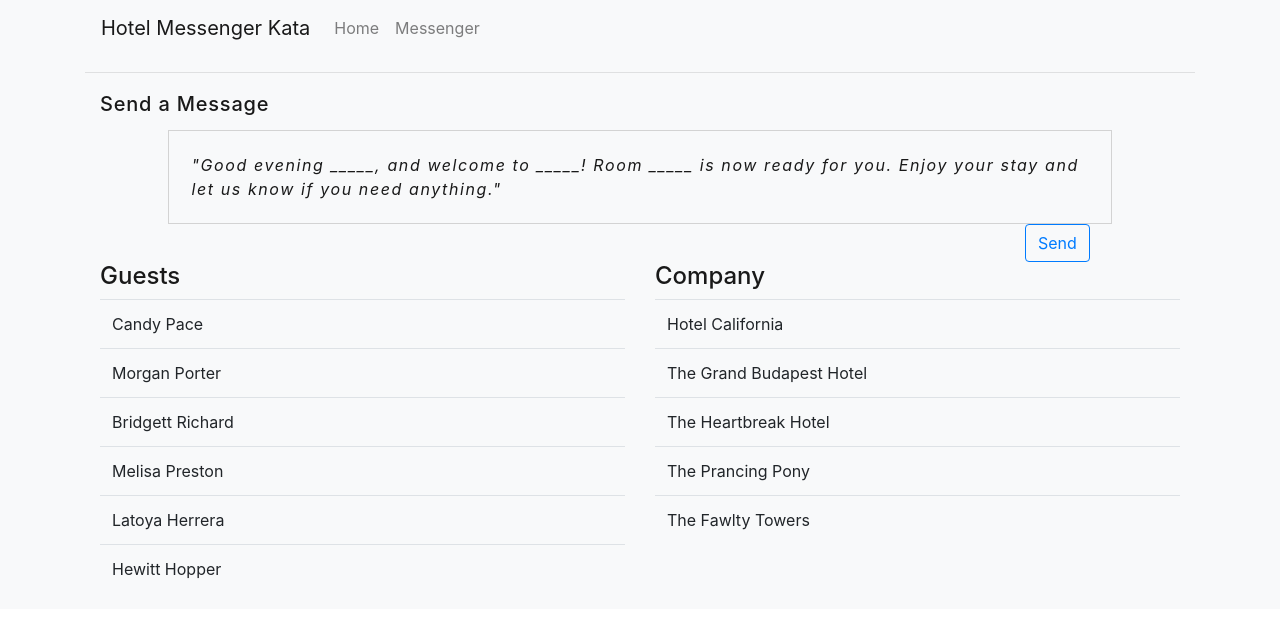
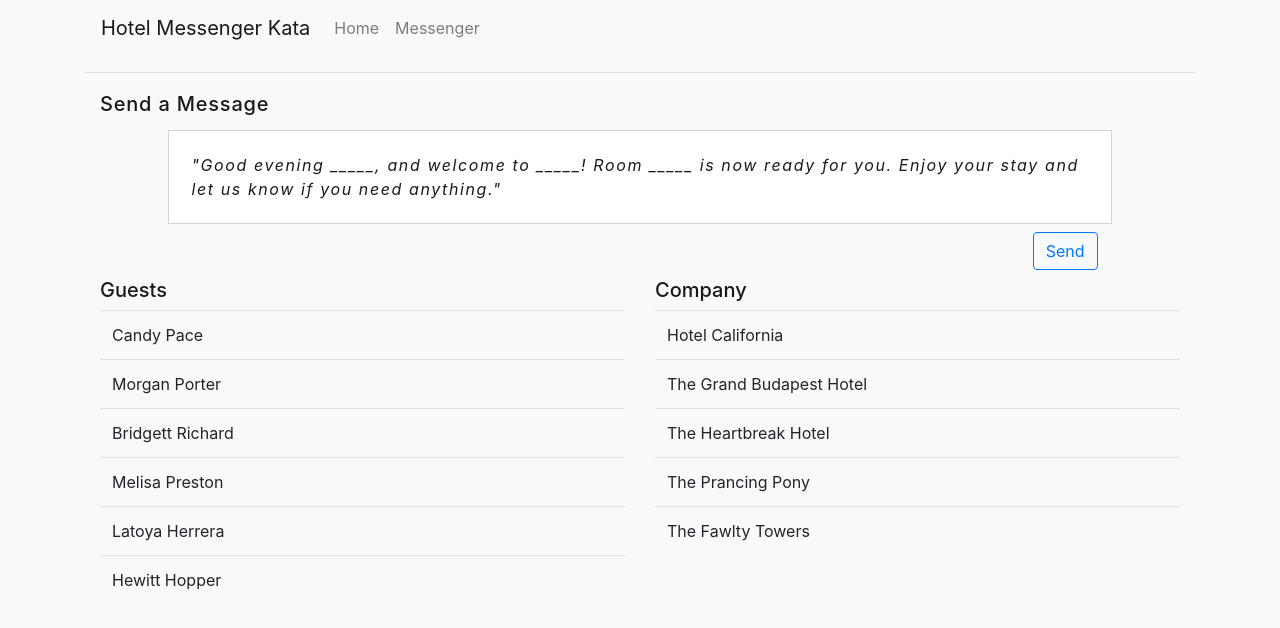
Before and after one commit to jsogard/react-messaging-kata, a React (Create React App) app in the folder messenger-kata/: page /Messenger in a window 1280 px wide. Shown: the top 628 px of the page. Built offline with nearby package versions, Linux system fonts and the light colour scheme.

Commit message:
add readme, home text, and styling

```diff
--- a/messenger-kata/src/index.css
+++ b/messenger-kata/src/index.css
@@ -5,6 +5,7 @@ body {
     sans-serif;
   -webkit-font-smoothing: antialiased;
   -moz-osx-font-smoothing: grayscale;
+  background-color: rgb(248, 249, 250) !important;
 }
 
 code {
--- a/messenger-kata/src/pages/Home.js
+++ b/messenger-kata/src/pages/Home.js
@@ -3,6 +3,18 @@ import React from 'react';
 export default function Home() {
 
 	return (
-		<div> Hello from Home </div>
+		<span>
+
+			Welcome to the Hotel Messaging Kata!
+
+			<br/><br/>
+
+			Using the Messenger link above you can "send" a message to any guest regarding any hotel.
+
+			<br/><br/>
+
+			Updates to the site will happen as I'm continuously learning react.
+
+		</span>
 		);
 }
--- a/messenger-kata/src/pages/Messenger.js
+++ b/messenger-kata/src/pages/Messenger.js
@@ -40,11 +40,11 @@ export default function Messenger(props) {
 			</Row>
 			<Row>
 				<Col>
-					<h4> Guests </h4>
+					<h5> Guests </h5>
 					<ListSelect title="Select Guest" items={guests} getItemText={getGuestFullName} onSelect={(g) => selectGuest(g)} />
 				</Col>
 				<Col>
-					<h4> Company </h4>
+					<h5> Company </h5>
 					<ListSelect title="Select Company" items={companies} getItemText={(c) => c.company} onSelect={(c) => selectCompany(c)} />
 				</Col>
 			</Row>
--- a/messenger-kata/src/static/App.css
+++ b/messenger-kata/src/static/App.css
@@ -6,5 +6,4 @@
 #root {
 
   color: rgba(0, 0, 0, 0.9);
-  background-color: rgb(248, 249, 250);
 }
--- a/messenger-kata/src/static/Message.css
+++ b/messenger-kata/src/static/Message.css
@@ -6,4 +6,5 @@ span.message {
     letter-spacing: 0.1rem;
     width: 85%;
     margin-top: 1%;
+    background-color: white;
 }
--- a/messenger-kata/src/static/Messenger.css
+++ b/messenger-kata/src/static/Messenger.css
@@ -4,3 +4,7 @@
     font-weight: 500;
     letter-spacing: 0.05rem;
 }
+
+button {
+	margin: 5% !important;
+}
```
